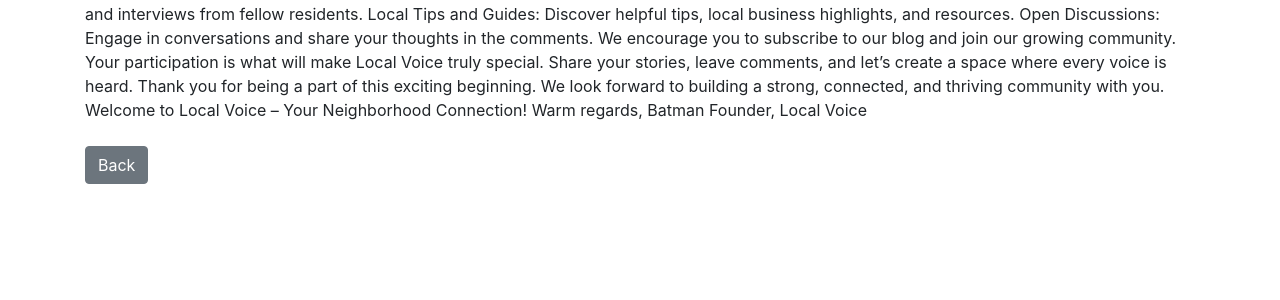
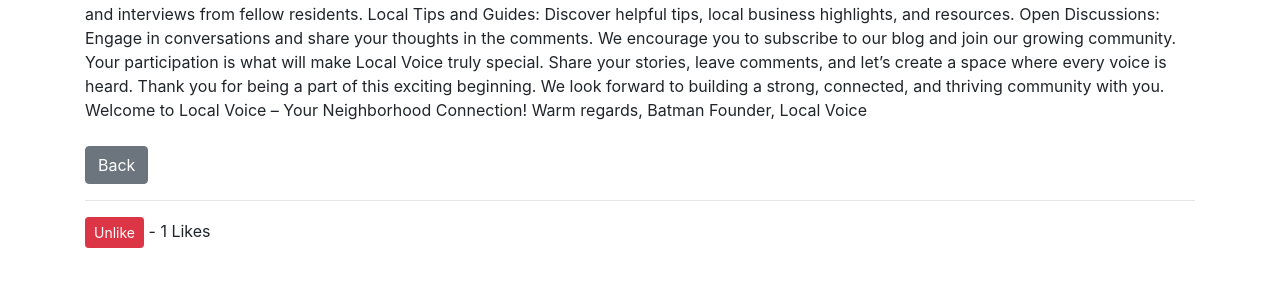
Before and after one commit to TonyRodriguez101/Local-Voice-Blog, a Django app: page /article/1 in a window 1280 px wide. Shown: the part 359-659 px from the top of the page. Run offline with Django 5.2, Linux system fonts and the light colour scheme; a user stored in the database is signed in; data comes from the database, SQL or seed files in the repository; both versions use the stored data as it was after the commit.

Commit message:
prototipo_final

```diff
--- a/blog/Local_Voice/models.py
+++ b/blog/Local_Voice/models.py
@@ -2,7 +2,6 @@ from django.db import models
 from django.contrib.auth.models import User
 from django.urls import reverse
 from datetime import datetime, date
-
 
 # Create your models here.
 class Category(models.Model):
@@ -21,13 +20,14 @@ class Post(models.Model):
     #header_image = models.ImageField(null=True, blank=True, upload_to="images/")
     title_tag = models.CharField(max_length=255)
     author = models.ForeignKey(User, on_delete=models.CASCADE)
-    #body = RichTextField(blank=True, null=True)
     body = models.TextField()
     post_date = models.DateField(auto_now_add=True)
     category = models.CharField(max_length=255, default='coding')
-    #likes = models.ManyToManyField(User, related_name='blog_posts')
+    likes = models.ManyToManyField(User, related_name='blog_posts')
 
 
+    def total_likes(self):
+        return self.likes.count()
 
     def __str__(self):
         return self.title + ' | ' + str(self.author) # nos permitira desde la terminal de admin ver el titulo y el autor en vez de una string de numeros randoms como identificador de post.
--- a/blog/Local_Voice/templates/article_details.html
+++ b/blog/Local_Voice/templates/article_details.html
@@ -22,6 +22,34 @@
 <br>
 <br>
 <a href="{% url 'home' %}" class="btn btn-secondary">Back</a>
+<br>
+<hr>
+
+
+<form action="{% url 'like_post' post.pk %}"
+method = "POST">
+  {% csrf_token %}
+
+{% if user.is_authenticated %}
+  {% if liked %}
+    <button type="submit",
+    name="post_id",
+    value="{{ post.id }}",
+    class="btn btn-danger btn-sm">Unlike</button>
+
+  {% else %}
+    <button type="submit",
+    name="post_id",
+    value="{{ post.id }}",
+    class="btn btn-primary btn-sm">Like</button>
+
+  {% endif %}
+  {% else %}
+  <small><a href="{% url 'login' %}">Login</a> to like</small>
+{% endif %}
+- {{ total_likes }} Likes
+</form>
+
 
 
 
--- a/blog/Local_Voice/urls.py
+++ b/blog/Local_Voice/urls.py
@@ -1,7 +1,7 @@
 
 from django.urls import path
 # from . import views
-from .views import HomeView,CategoryListView, CategoryView, AddCategoryView, ArticleDetailView,DeletePostView, AddPostView,UpdatePostView
+from .views import LikeView, HomeView,CategoryListView, CategoryView, AddCategoryView, ArticleDetailView,DeletePostView, AddPostView,UpdatePostView
 
 
 urlpatterns = [
@@ -15,5 +15,6 @@ urlpatterns = [
     path('add_category/',AddCategoryView.as_view(), name='add_category'),
     path('category/<str:cats>/', CategoryView, name='category'),
     path('category-list/', CategoryListView, name='category-list'),
+    path('like/<int:pk>', LikeView, name='like_post'),
 
 ]
--- a/blog/Local_Voice/views.py
+++ b/blog/Local_Voice/views.py
@@ -1,11 +1,11 @@
-from django.shortcuts import render
+from django.shortcuts import render, get_object_or_404
 from django.views.generic import ListView, DetailView, CreateView, UpdateView, DeleteView
 # ListView hace una query a la base de datos de todos los elementos, Usamos para listar todos
 # DetailView hace una query pero este trae solo una para ver todos los detalles, Usamos para visualizar 1
 from .models import Post, Category
 from .forms import PostForm, EditForm
-from django.urls import reverse_lazy
-
+from django.urls import reverse_lazy, reverse
+from django.http import HttpResponseRedirect
 # Create your views here.
 
 #def home(request):
@@ -30,7 +30,15 @@ class ArticleDetailView(DetailView):
     def get_context_data(self,*args,**kwargs):
         cat_menu = Category.objects.all()
         context = super(ArticleDetailView, self).get_context_data(*args,**kwargs)
+        stuff =get_object_or_404(Post,id=self.kwargs['pk'])
+        total_likes =stuff.total_likes
+        liked=False
+        if stuff.likes.filter(id=self.request.user.id).exists():
+            liked= True
+
         context["cat_menu"]=cat_menu
+        context["total_likes"]=total_likes
+        context["liked"]=liked
         return context
 
 class AddPostView(CreateView):
@@ -70,3 +78,16 @@ def CategoryView(request, cats):
 def CategoryListView(request):
     cat_menu_list = Category.objects.all()
     return render(request, 'category_list.html', {'cat_menu_list':cat_menu_list})
+
+
+def LikeView(request, pk):
+    post = get_object_or_404(Post, id=request.POST.get('post_id'))
+    liked = False
+    if post.likes.filter(id=request.user.id).exists():
+        post.likes.remove(request.user)
+        liked = False
+    else:
+        post.likes.add(request.user)
+        liked = True
+
+    return HttpResponseRedirect(reverse('article-detail', args=[str(pk)]))
--- a/blog/members/views.py
+++ b/blog/members/views.py
@@ -2,9 +2,10 @@ from django.shortcuts import render
 from django.views import generic
 from django.contrib.auth.forms import UserCreationForm
 from django.urls import reverse_lazy
+from .forms import SignUpForm
 # Create your views here.
 
 class UserRegisterView(generic.CreateView):
-    form_class = UserCreationForm
+    form_class = SignUpForm
     template_name = 'registration/register.html'
     success_url= reverse_lazy('login')
```
Also changed, not shown: blog/members/forms.py (added, +19 -0 lines), blog/Local_Voice/migrations/0007_post_likes.py (added), blog/Local_Voice/migrations/0008_alter_post_body.py (added), blog/Local_Voice/migrations/0009_alter_post_body.py (added), blog/db.sqlite3.
